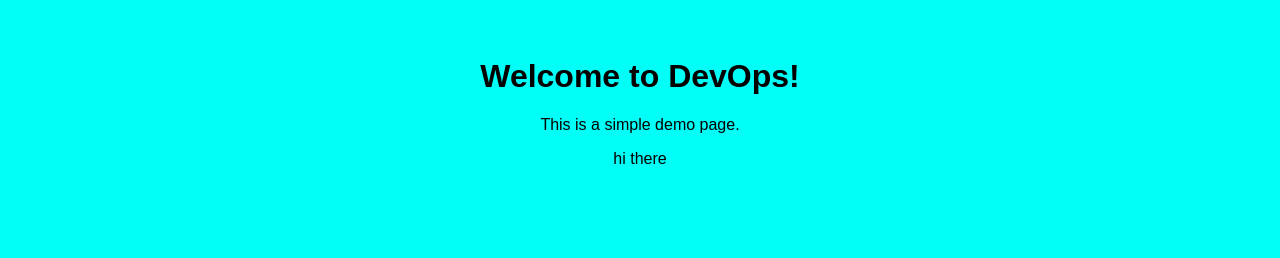
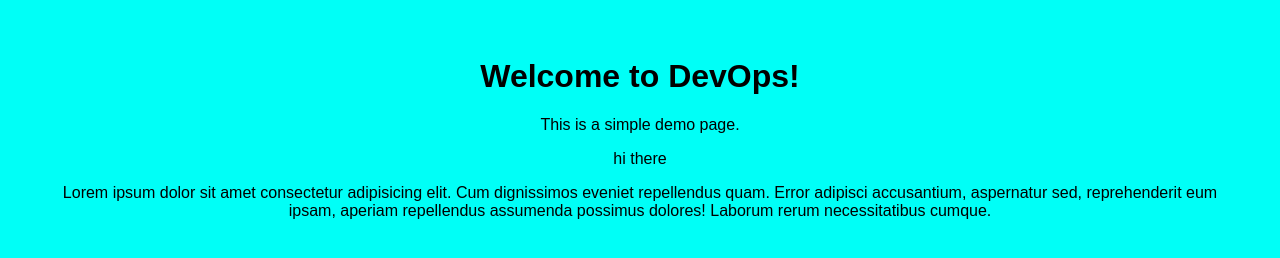
Before and after one commit to Destin-y369/week3-demo, a plain HTML site: page index.html in a window 1280 px wide. Drawn offline with Linux system fonts and the light colour scheme.

Commit message:
new lines added

```diff
--- a/index.html
+++ b/index.html
@@ -18,5 +18,6 @@ padding: 50px;
 <h1>Welcome to DevOps!</h1>
 <p>This is a simple demo page.</p>
 <P>hi there</P>
+<p>Lorem ipsum dolor sit amet consectetur adipisicing elit. Cum dignissimos eveniet repellendus quam. Error adipisci accusantium, aspernatur sed, reprehenderit eum ipsam, aperiam repellendus assumenda possimus dolores! Laborum rerum necessitatibus cumque.</p>
 </body>
 </html>
```
